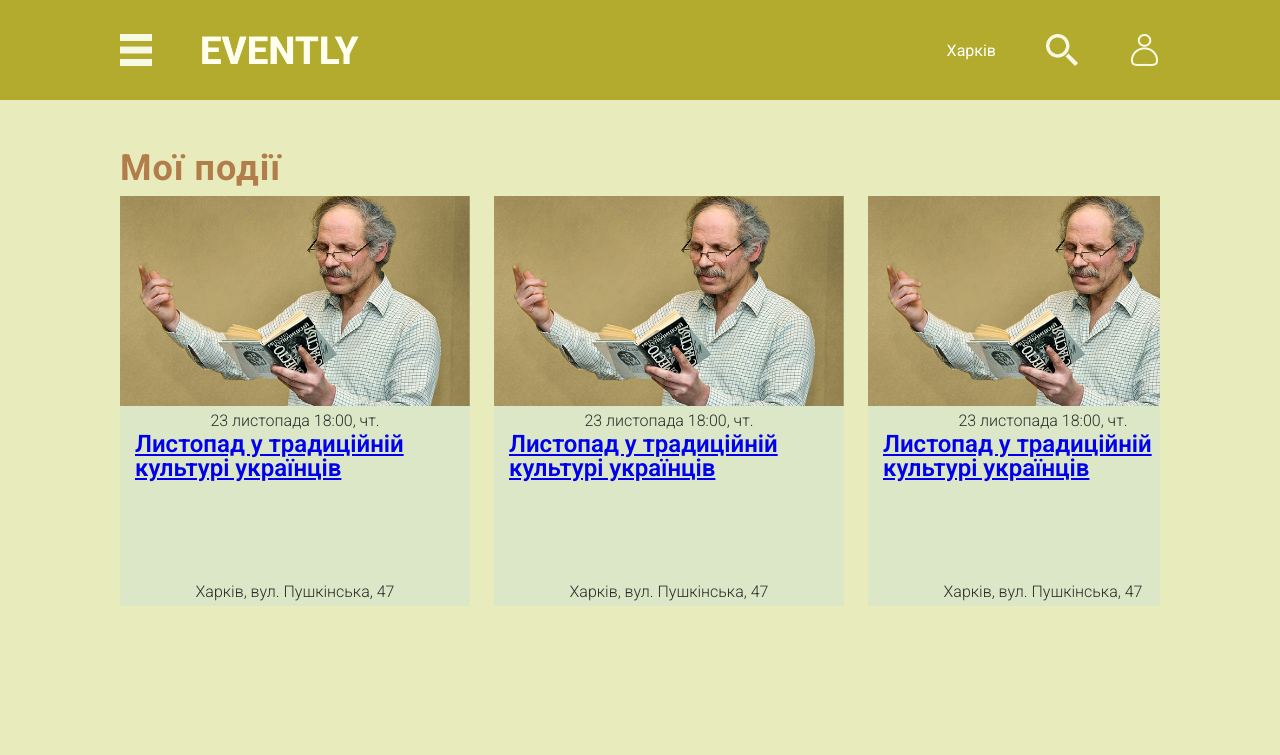
After one commit to halynakov/evently-management-system, a Django app: page /home/ in a window 1280 px wide. The commit adds this page. Shown: the top 755 px of the page. Run offline with Django 5.2, Linux system fonts and the light colour scheme; parts of the project's set-up code (start-up, migrations or seed data) failed here and were passed over.

Commit message:
Feature/user page (#4)
* Create home page.

* Recode events.

```diff
--- a/Evently/frontend/static/frontend/scripts/top-bar.js
+++ b/Evently/frontend/static/frontend/scripts/top-bar.js
@@ -1,8 +1,8 @@
 window.addEventListener("scroll", function () {
   const topBar = document.querySelector(".top-bar");
   if (window.scrollY < window.innerHeight) {
-    topBar.style.backgroundColor = `rgba(0,0,0,0.0)`;
+    topBar.style.backgroundColor = "transparent";
   } else {
-    topBar.style.backgroundColor = 'rgba(0,0,0,1)';
+    topBar.style.backgroundColor = "rgba(178, 171, 46, 1)";
   }
 });
--- a/Evently/frontend/static/frontend/styles/blocks/catalogs.css
+++ b/Evently/frontend/static/frontend/styles/blocks/catalogs.css
@@ -1,5 +1,6 @@
 .catalogs {
-
+  width: 100%;
+  overflow-x: hidden;
 }
 
 .catalogs__title {
--- a/Evently/frontend/static/frontend/styles/blocks/events.css
+++ b/Evently/frontend/static/frontend/styles/blocks/events.css
@@ -1,11 +1,13 @@
 .events {
   display: flex;
   flex-direction: row;
+  flex-wrap: nowrap;
+  gap: 24px;
   width: 100%;
   overflow-x: scroll;
 }
 
 .events__event {
   min-width: 350px;
-  margin-right: 24px;
+  max-width: 350px;
 }
--- a/Evently/frontend/static/frontend/styles/blocks/header.css
+++ b/Evently/frontend/static/frontend/styles/blocks/header.css
@@ -11,7 +11,6 @@
   flex-direction: column;
   justify-content: space-between;
 
-  color: #000;
 }
 
 .header__bottom {
--- a/Evently/frontend/static/frontend/styles/blocks/main.css
+++ b/Evently/frontend/static/frontend/styles/blocks/main.css
@@ -1,9 +1,12 @@
 .main {
-
+  width: 100%;
 }
 
 .main_content {
+  width: 100%;
+
   display: grid;
   row-gap: 150px;
   padding-block: 150px;
+  /* margin-top: 150px; */
 }
--- a/Evently/frontend/static/frontend/styles/blocks/page.css
+++ b/Evently/frontend/static/frontend/styles/blocks/page.css
@@ -17,7 +17,7 @@
   --back-color: #E8EBBB;
   --text-color: #B17E4B;
 
-  --header-back-color: #B2AB2E;
+  --header-back-color: rgba(178, 171, 46, 1);
   --header-text-color: #E8EBBB;
 
   --categories-title-color: #B17E4B;
--- a/Evently/frontend/static/frontend/styles/blocks/top-bar.css
+++ b/Evently/frontend/static/frontend/styles/blocks/top-bar.css
@@ -7,6 +7,8 @@
   display: flex;
   justify-content: space-between;
   padding: 34px 120px;
+
+  background-color: rgba(178, 171, 46, 1);
 
   transition: 0.3s;
   color: #fff;
--- /dev/null
+++ b/Evently/frontend/templates/frontend/base.html
@@ -0,0 +1,31 @@
+<!DOCTYPE html>
+<html lang="en">
+<head>
+  <meta charset="UTF-8">
+
+  <meta name="viewport" content="width=device-width, initial-scale=1.0">
+
+  <link rel="preconnect" href="https://fonts.googleapis.com" />
+
+  <link rel="preconnect" href="https://fonts.gstatic.com" crossorigin />
+
+  <link
+    href="https://fonts.googleapis.com/css2?family=Roboto:ital,wdth,wght@0,75..100,100..900;1,75..100,100..900&display=swap"
+    rel="stylesheet"
+  />
+
+  <link rel="stylesheet" href="../../static/frontend/styles/index.css">
+
+  {% block styles %}
+  {% endblock %}
+
+  <title>
+    {% block tittle %}
+    {% endblock %}
+  </title>
+</head>
+<body>
+  {% block content %}
+  {% endblock %}
+</body>
+</html>
--- /dev/null
+++ b/Evently/frontend/templates/frontend/home.html
@@ -0,0 +1,108 @@
+{% extends "frontend/base.html" %}
+
+{% block styles %}
+  <link rel="stylesheet" href="">
+{% endblock %}
+
+{% block title %} Home {% endblock %}
+
+{% block content %}
+  {% include "./partials/top-bar.html" %}
+
+  {% include "./partials/menu.html" %}
+
+  <div class="conteiner">
+    <div class="main_content">
+
+      <section class="catalogs" id="top-events">
+        <h2 class="catalogs__title">Мої події</h2>
+
+        <div class="events">
+
+          <article class="events__event">
+            <div class="card">
+              <a href="#" class="card__img"></a>
+
+              <div class="card__all-text">
+                <p class="card__date">23 листопада 18:00, чт.</p>
+
+                <div class="car__space">
+                  <h3 class="card__title"><a href="#">Листопад у традиційній культурі українців</a></h3>
+
+                  <p class="card__adress">Харків, вул. Пушкінська, 47</p>
+                </div>
+              </div>
+            </div>
+          </article>
+
+          <article class="events__event">
+            <div class="card">
+              <a href="#" class="card__img"></a>
+
+              <div class="card__all-text">
+                <p class="card__date">23 листопада 18:00, чт.</p>
+
+                <div class="car__space">
+                  <h3 class="card__title"><a href="#">Листопад у традиційній культурі українців</a></h3>
+
+                  <p class="card__adress">Харків, вул. Пушкінська, 47</p>
+                </div>
+              </div>
+            </div>
+          </article>
+
+          <article class="events__event">
+            <div class="card">
+              <a href="#" class="card__img"></a>
+
+              <div class="card__all-text">
+                <p class="card__date">23 листопада 18:00, чт.</p>
+
+                <div class="car__space">
+                  <h3 class="card__title"><a href="#">Листопад у традиційній культурі українців</a></h3>
+
+                  <p class="card__adress">Харків, вул. Пушкінська, 47</p>
+                </div>
+              </div>
+            </div>
+          </article>
+
+          <article class="events__event">
+            <div class="card">
+              <a href="#" class="card__img"></a>
+
+              <div class="card__all-text">
+                <p class="card__date">23 листопада 18:00, чт.</p>
+
+                <div class="car__space">
+                  <h3 class="card__title"><a href="#">Листопад у традиційній культурі українців</a></h3>
+
+                  <p class="card__adress">Харків, вул. Пушкінська, 47</p>
+                </div>
+              </div>
+            </div>
+          </article>
+
+          <article class="events__event">
+            <div class="card">
+              <a href="#" class="card__img"></a>
+
+              <div class="card__all-text">
+                <p class="card__date">23 листопада 18:00, чт.</p>
+
+                <div class="car__space">
+                  <h3 class="card__title"><a href="#">Листопад у традиційній культурі українців</a></h3>
+
+                  <p class="card__adress">Харків, вул. Пушкінська, 47</p>
+                </div>
+              </div>
+            </div>
+          </article>
+
+        </div>
+      </section>
+
+    </div>
+  </div>
+
+{% endblock %}
--- /dev/null
+++ b/Evently/frontend/templates/frontend/partials/top-bar.html
@@ -0,0 +1,17 @@
+<div class="top-bar">
+  <div class="top-bar__left">
+    <a href="#menu" class="icon icon--menu">
+    </a>
+
+    <a href="#" class="top-bar__link">
+      <img class="top-bar__img top-bar__logo" src="../../../static/frontend/assets/images/logo-2x.png" alt="logo"/>
+    </a>
+  </div>
+  <div class="top-bar__right">
+    <p class="top-bar__city">Харків</p>
+
+    <a href="#" class="icon icon--loop"></a>
+
+    <a href="./templates/log-up.html" class="icon icon--log-in"></a>
+  </div>
+</div>
--- a/Evently/frontend/urls.py
+++ b/Evently/frontend/urls.py
@@ -2,5 +2,7 @@
 from . import views
 
 urlpatterns = [
-  path("", views.index)
+  path("", views.index),
+  path("events/", views.events, name="events"),
+  path("home/", views.home, name="home")
 ]
--- a/Evently/frontend/views.py
+++ b/Evently/frontend/views.py
@@ -3,3 +3,9 @@
 # Create your views here.
 def index(request):
   return render(request, "frontend/index.html")
+
+def events(request):
+  return render(request, "frontend/events.html")
+
+def home(request):
+  return render(request, "frontend/home.html")
```
Also changed, not shown: Evently/frontend/templates/frontend/events.html (added, +11 -0 lines), Evently/frontend/templates/frontend/index.html (+9 -17 lines), Evently/frontend/templates/frontend/partials/header.html (+0 -16 lines), Evently/frontend/templates/frontend/partials/main.html (+75 -32 lines).
